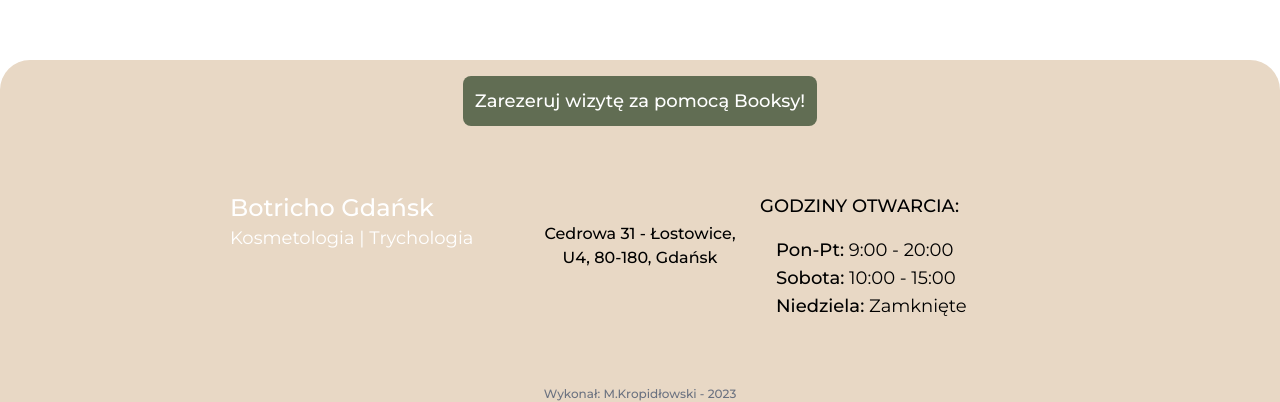
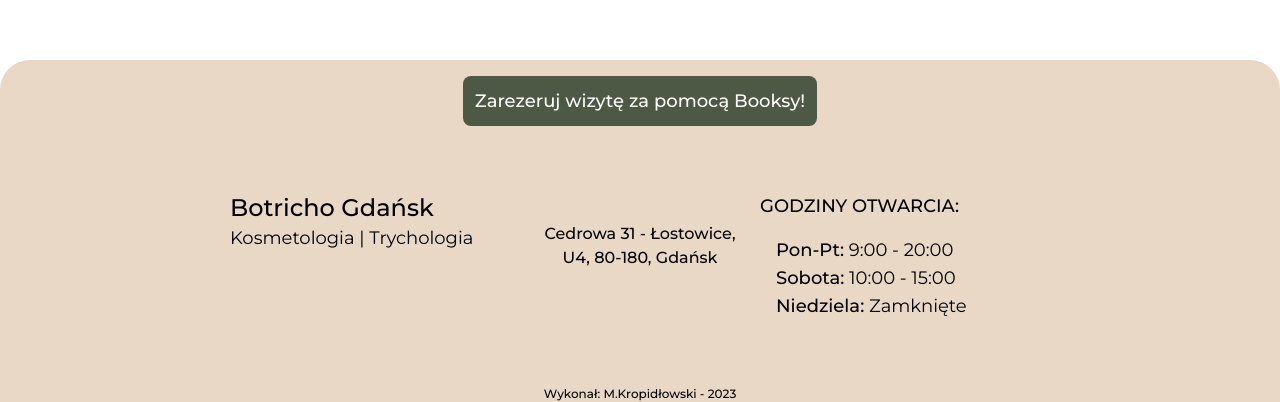
Before and after one commit to mkropidlowski/botricho-page, a Next.js app: page /uslugi/1 in a window 1280 px wide. Shown: the part 740-1142 px from the top of the page. Built offline with nearby package versions, Linux system fonts and the light colour scheme; no server answers.

Commit message:
fix: edit tags for seo

```diff
--- a/components/contact/Contact.tsx
+++ b/components/contact/Contact.tsx
@@ -12,6 +12,7 @@ const Contact = () => {
                     url="https://www.google.com/maps/embed?pb=!1m18!1m12!1m3!1d795.3472591659777!2d18.583273452696154!3d54.337315839779535!2m3!1f0!2f0!3f0!3m2!1i1024!2i768!4f13.1!3m3!1m2!1s0x46fd75c2fc30a42f%3A0xab408a8b58b12f9a!2sTrychologia%20i%20kosmetologia%20-%20Botricho!5e0!3m2!1spl!2spl!4v1689455219406!5m2!1spl!2spl"
                     className="md:w-[600px] md:h-[450px] w-[300px] h-[300px]"
                     display="block"
+                    title="Nawigacja do salonu"
                 />
                 <div className="md:w-[500px] md:h-[500px] w-[310px] h-[310px] bg-slate-400"></div>
             </div>
--- a/components/footer/Footer.tsx
+++ b/components/footer/Footer.tsx
@@ -12,6 +12,7 @@ const Footer = () => {
                     href="https://botricho.booksy.com"
                     target="_blank"
                     className="cursor-pointer z-[30] max-w-[300px]"
+                    aria-label="Booksy Botriocho"
                 >
                     <button className=" md:h-[50px] h-[60px] text-lg rounded-lg bg-buttonColor font-medium text-white pl-3 pr-3 cursor-pointer">
                         Zarezeruj wizytę za pomocą Booksy!
@@ -20,7 +21,7 @@ const Footer = () => {
             </div>
             <div className="md:max-w-[1240px] max-w-[300px] md:inline-grid block grid-cols-[290px_200px_290px] mt-[50px] gap-5 m-auto">
                 <div>
-                    <h2 className={clsx("text-white")}>
+                    <h2 className={clsx("text-black")}>
                         <Link href="/" className="flex flex-col">
                             <span className="text-2xl font-medium">Botricho Gdańsk</span>
                             <span className="text-lg">Kosmetologia | Trychologia</span>
@@ -29,7 +30,11 @@ const Footer = () => {
                 </div>
 
                 <div className="mt-[30px] mb-[30px] text-center">
-                    <Link href="https://goo.gl/maps/UJUyyqVRzgfGmkyy6" className="cursor-pointer font-medium">
+                    <Link
+                        href="https://goo.gl/maps/UJUyyqVRzgfGmkyy6"
+                        className="cursor-pointer font-medium"
+                        aria-label="Google Maps Botriocho"
+                    >
                         Cedrowa 31 - Łostowice, U4, 80-180, Gdańsk
                     </Link>
                 </div>
@@ -49,8 +54,13 @@ const Footer = () => {
                     </ul>
                 </div>
             </div>
-            <div className="w-full text-center text-xs font-medium text-gray-500">
-                <Link href="https://mkropidlowski.pl" className="cursor-pointer">
+            <div className="w-full text-center text-xs font-medium text-black">
+                <Link
+                    href="https://mkropidlowski.pl"
+                    className="cursor-pointer"
+                    target="_blank"
+                    aria-label="Michał Kropidłowski"
+                >
                     Wykonał: M.Kropidłowski - {currentYear.getFullYear()}
                 </Link>
             </div>
--- a/components/hero/components/HeroImage.tsx
+++ b/components/hero/components/HeroImage.tsx
@@ -1,15 +1,17 @@
 import Image from "next/image";
 import heroBackground from "@/public/images/heroBackground.jpeg";
+import heroMobile from "@/public/images/hero_mobile.jpeg";
+
 const HeroImage = () => {
     return (
         <>
-            <div className="w-full absolute h-[600px] inset-0">
+            <div className="w-full absolute h-[600px] inset-0 top-[50px]">
                 <Image
                     src={heroBackground}
                     alt="Botricho Background"
                     fill
                     style={{ objectFit: "cover" }}
-                    className="opacity-50"
+                    className="opacity-70"
                     priority
                 />
             </div>
--- a/components/navbar/Navbar.tsx
+++ b/components/navbar/Navbar.tsx
@@ -32,6 +32,8 @@ const Navbar: FC<NavbarProps> = ({ className, links = menuLinks }) => {
                 <button
                     type="button"
                     onClick={handleMobileMenuToggle}
+                    name="menu button"
+                    aria-label="Menu"
                     className={clsx("p-2 rounded focus:outline-none", { " bg-gray-100": isMobileMenuOpen })}
                 >
                     <svg
@@ -101,14 +103,19 @@ const Navbar: FC<NavbarProps> = ({ className, links = menuLinks }) => {
                     ) : null}
                 </li>
                 <li className="flex gap-3">
-                    <Link href="https://www.facebook.com/botricho" target="_blank">
+                    <Link href="https://www.facebook.com/botricho" target="_blank" aria-label="Facebook Botriocho">
                         <Facebook width={25} height={25} />
                     </Link>
-                    <Link href="https://www.instagram.com/botricho/" target="_blank">
+                    <Link href="https://www.instagram.com/botricho/" target="_blank" aria-label="Instagram Botrioco">
                         <Instagram width={25} height={25} />
                     </Link>
 
-                    <Link href="https://botricho.booksy.com" target="_blank" className="cursor-pointer">
+                    <Link
+                        href="https://botricho.booksy.com"
+                        target="_blank"
+                        className="cursor-pointer"
+                        aria-label="Booksy Botriocho"
+                    >
                         <Booksy width={60} height={25} />
                     </Link>
                 </li>
--- a/tailwind.config.js
+++ b/tailwind.config.js
@@ -15,7 +15,7 @@ module.exports = {
                     DEFAULT: "#4B55C0",
                 },
                 buttonColor: {
-                    DEFAULT: "#616d53",
+                    DEFAULT: "#4E5945",
                 },
                 serviceBoxColor: {
                     DEFAULT: "#e8d8c5",
```
Also changed, not shown: public/images/hero_mobile.jpeg (added).
